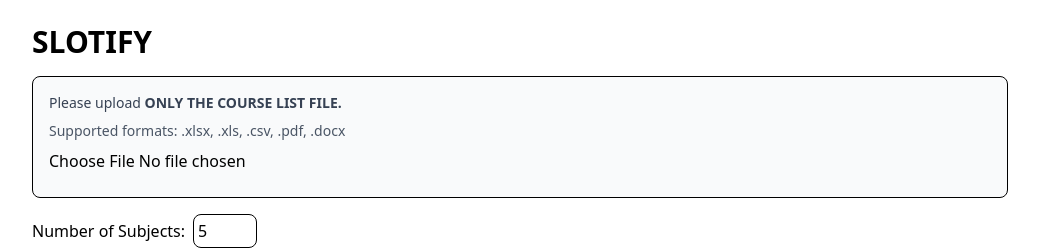
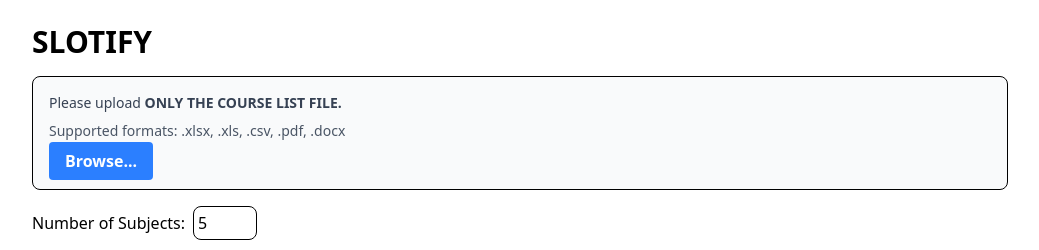
Before and after one commit to notvenu/slotify, a React (Vite) app: page / in a window 1280 px wide. Shown: the top 250 px of the page, without its empty margins (120-1159 px from the left). Built offline with nearby package versions, Linux system fonts and the light colour scheme; no server answers.

Commit message:
style update on upload button for better visibility

```diff
--- a/src/components/Fileuploader.jsx
+++ b/src/components/Fileuploader.jsx
@@ -44,12 +44,21 @@ export default function FileUploader({ onExtract, onRemove }) {
       </div>
 
       {!isUploaded && (
-        <input
-          type="file"
-          accept="application/vnd.openxmlformats-officedocument.spreadsheetml.sheet,application/vnd.ms-excel,text/csv,application/pdf,application/msword,application/vnd.openxmlformats-officedocument.wordprocessingml.document"
-          onChange={handleFileChange}
-          className="mb-2 mt-2"
-        />
+        <div className="mt-2">
+          <label
+            htmlFor="file-upload"
+            className="cursor-pointer bg-blue-500 hover:bg-blue-700 text-white font-bold py-2 px-4 rounded"
+          >
+            Browse...
+          </label>
+          <input
+            id="file-upload"
+            type="file"
+            accept="application/vnd.openxmlformats-officedocument.spreadsheetml.sheet,application/vnd.ms-excel,text/csv,application/pdf,application/msword,application/vnd.openxmlformats-officedocument.wordprocessingml.document"
+            onChange={handleFileChange}
+            className="hidden"
+          />
+        </div>
       )}
 
       {isUploaded && (
```
